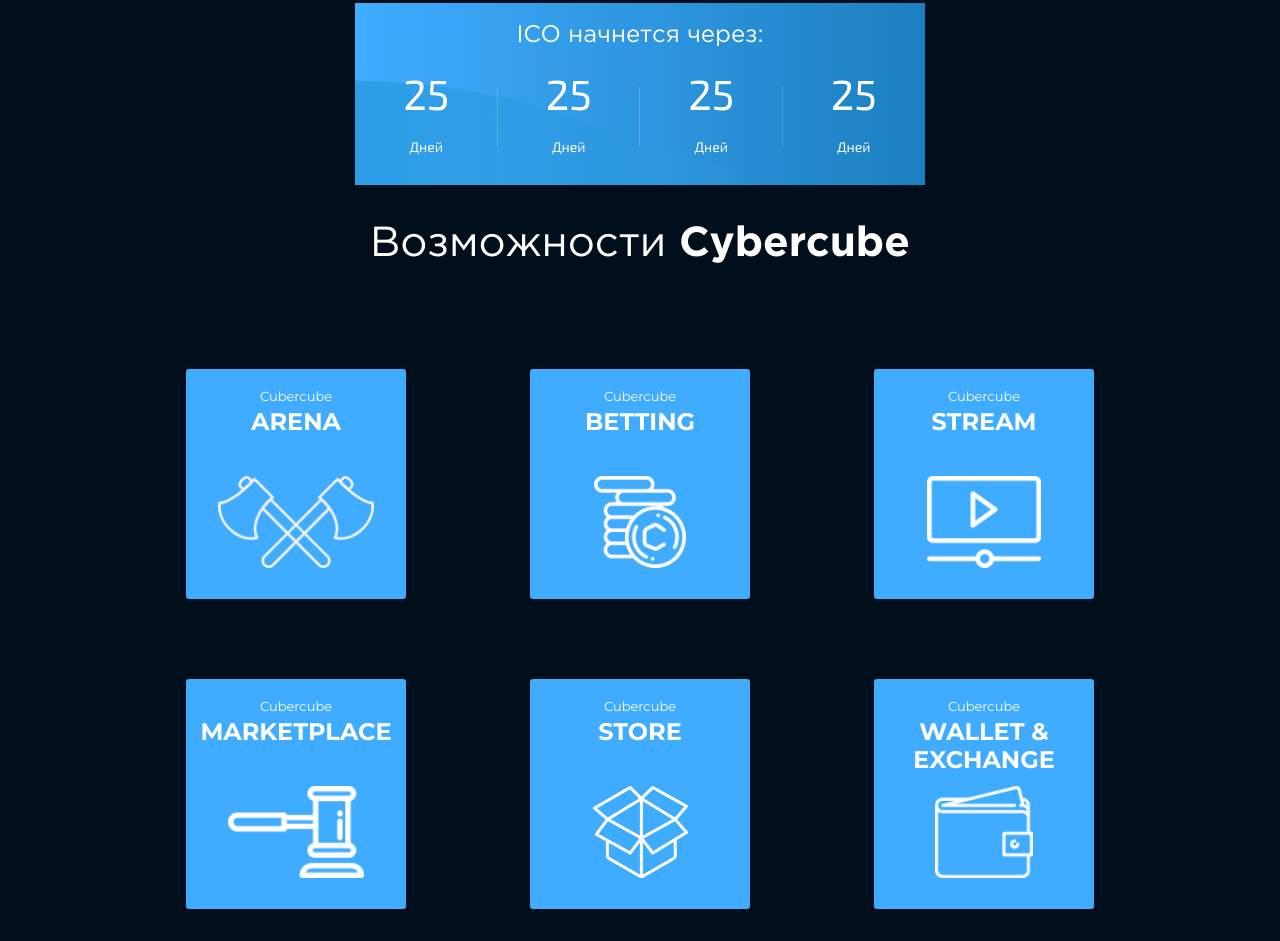
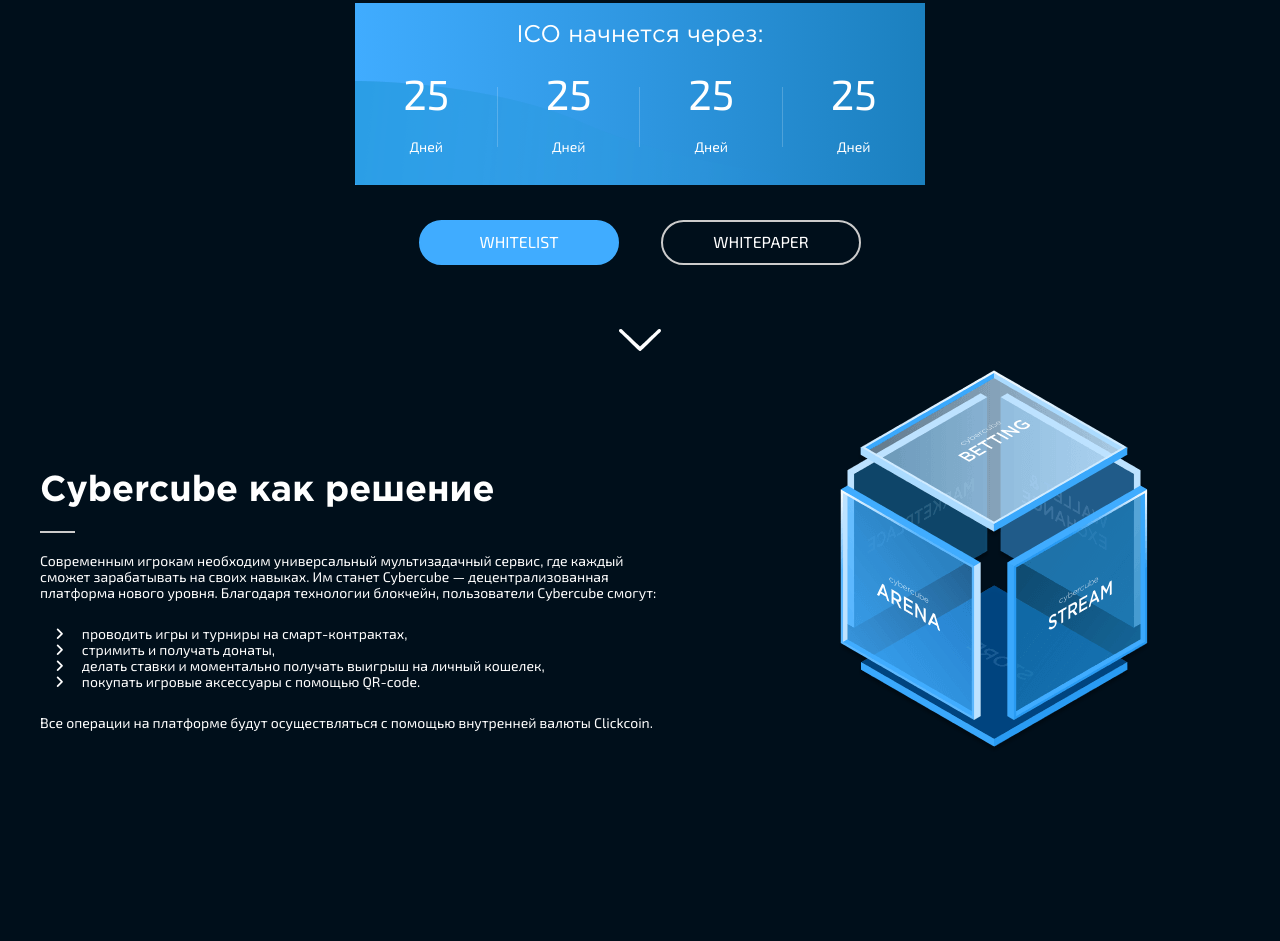
Before and after one commit to izica/landing, a website: page index.html in a window 1280 px wide. Shown: the part 409-1350 px from the top of the page. Drawn offline with Linux system fonts and the light colour scheme.

Commit message:
progress

```diff
--- a/index.html
+++ b/index.html
@@ -61,6 +61,29 @@
                         <span>Дней</span>
                     </div>
                 </div>
+            </div>
+            <div class="new-era-buttons">
+                <a href="#" class="new-era-button">Whitelist</a>
+                <a href="#" class="new-era-button new-era-button--outline">Whitepaper</a>
+            </div>
+            <img src="/assets/i/icon/new-era-scrolldown.png" alt="" class="new-era-scrolldown">
+        </section>
+        <section class="solution">
+            <div class="solution-block">
+                <h2>Cybercube как решение</h2>
+                <p>
+                    Современным игрокам необходим универсальный мультизадачный сервис, где каждый сможет зарабатывать на своих навыках. Им станет Cybercube — децентрализованная платформа нового уровня. Благодаря технологии блокчейн, пользователи Cybercube смогут:
+                </p>
+                <ul>
+                    <li><i class="fa fa-angle-right"></i> проводить игры и турниры на смарт-контрактах,</li>
+                    <li><i class="fa fa-angle-right"></i> стримить и получать донаты,</li>
+                    <li><i class="fa fa-angle-right"></i> делать ставки и моментально получать выигрыш на личный кошелек,</li>
+                    <li><i class="fa fa-angle-right"></i> покупать игровые аксессуары с помощью QR-code.</li>
+                </ul>
+                <p>Все операции на платформе будут осуществляться с помощью внутренней валюты Clickcoin.</p>
+            </div>
+            <div class="solution-block">
+                <img src="/assets/i/solution-cube.png" alt="">
             </div>
         </section>
         <section class="capabilities">
@@ -173,6 +196,40 @@
                 </div>
             </div>
         </section>
+        <section class="auditory">
+            <h2>Аудитория <span>Cybercube</span></h2>
+            <div class="auditory-items">
+                <div class="auditory-item">
+                    <img src="/assets/i/auditory-1.png" alt="">
+                    <div class="auditory-item__desc">
+                        <h3>Геймеры</h3>
+                        <span>Уникальная возможность зарабатывать на своем уровне игры</span>
+                    </div>
+                </div>
+                <div class="auditory-item">
+                    <img src="/assets/i/auditory-2.png" alt="">
+                    <div class="auditory-item__desc">
+                        <h3>Прогеймеры</h3>
+                        <span>Участие в профессиональных турнирах платформы и заключение контрактов с мировыми брендами</span>
+                    </div>
+                </div>
+                <div class="auditory-item">
+                    <img src="/assets/i/auditory-3.png" alt="">
+                    <div class="auditory-item__desc">
+                        <h3>Рекламодатели</h3>
+                        <span>Эффективная платформа для продвижения брендов и сбора статистики</span>
+                    </div>
+                </div>
+                <div class="auditory-item">
+                    <img src="/assets/i/auditory-4.png" alt="">
+                    <div class="auditory-item__desc">
+                        <h3>Инвесторы</h3>
+                        <span>Получение прибыли на быстрорастущем рынке кибериндустрии</span>
+                    </div>
+                </div>
+            </div>
+        </section>
+
         <section class="roadmap">
             <h2>Дорожная <span>карта</span></h2>
             <div class="roadmap-timeline">
--- a/src/scss/block/new-era.scss
+++ b/src/scss/block/new-era.scss
@@ -25,6 +25,40 @@
         width: 90px;
         height: 90px;
         margin: 40px auto;
+        cursor: pointer;
+    }
+
+    &-buttons{
+        width: 442px;
+        margin: 35px auto 64px;
+        display: flex;
+        justify-content: space-between;
+    }
+
+    &-button{
+        width: 200px;
+        height: 45px;
+        cursor: pointer;
+        text-decoration: none;
+        font-size: 16px;
+        font-family: 'Exo 2';
+        border-radius: 100px;
+        border: 2px solid #40ACFF;
+        background: #40ACFF;
+        text-align: center;
+        line-height: 39px;
+        text-transform: uppercase;
+        color: #fff;
+        &--outline{
+            background: transparent;
+            border: 2px solid #ccc;
+
+        }
+    }
+
+    &-scrolldown{
+        display: block;
+        margin: 0 auto 90px;
         cursor: pointer;
     }
 
--- /dev/null
+++ b/src/scss/block/solution.scss
@@ -0,0 +1,49 @@
+.solution{
+    position: relative;
+    margin: 0 auto;
+    width: 1200px;
+    display: flex;
+    justify-content: space-between;
+    align-items: flex-start;
+    h2{
+        font-size: 36px;
+        color: #fff;
+        font-weight: 700;
+        position: relative;
+        margin-bottom: 20px;
+        padding-bottom: 20px;
+        &::after{
+            content: '';
+            display: block;
+            position: absolute;
+            bottom: 0px;
+            left: 0;
+            width: 35px;
+            height: 0;
+            border-bottom: 2px solid #ccc;
+        }
+    }
+    p{
+        font-size: 14px;
+        font-family: 'Exo 2';
+        color: #fff;
+        display: block;
+        width: 625px;
+    }
+    ul{
+        list-style: none;
+        margin: 25px 15px;
+        padding: 0;
+    }
+    li{
+        font-size: 14px;
+        color: #fff;
+        font-family: 'Exo 2';
+        i{
+            margin-right: 15px;
+        }
+    }
+    img{
+        transform: translate(42px, -89px);
+    }
+}
--- a/src/scss/global.scss
+++ b/src/scss/global.scss
@@ -18,3 +18,4 @@
 @import 'block/footer';
 @import 'block/faq';
 @import 'block/capabilities';
+@import 'block/solution';
```
Also changed, not shown: assets/css/styles.min.css, assets/i/auditory-1.png (added), assets/i/auditory-2.png (added), assets/i/auditory-3.png (added), assets/i/auditory-4.png (added), assets/i/icon/new-era-scrolldown.png (added), assets/i/icon/scroll-arrow-to-down.png (added), assets/i/solution-bg.png (added), assets/i/solution-cube.png (added), src/i/auditory-1.png (added), src/i/auditory-2.png (added), src/i/auditory-3.png (added), src/i/auditory-4.png (added), src/i/icon/new-era-scrolldown.png (added), 1 more files, 1 other file.
